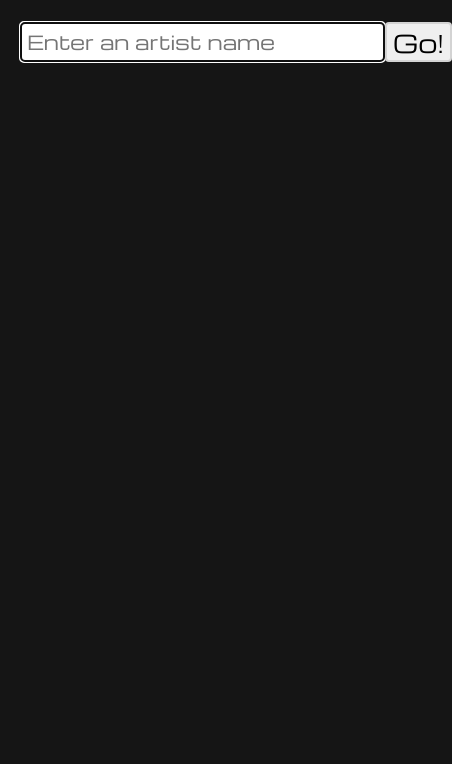
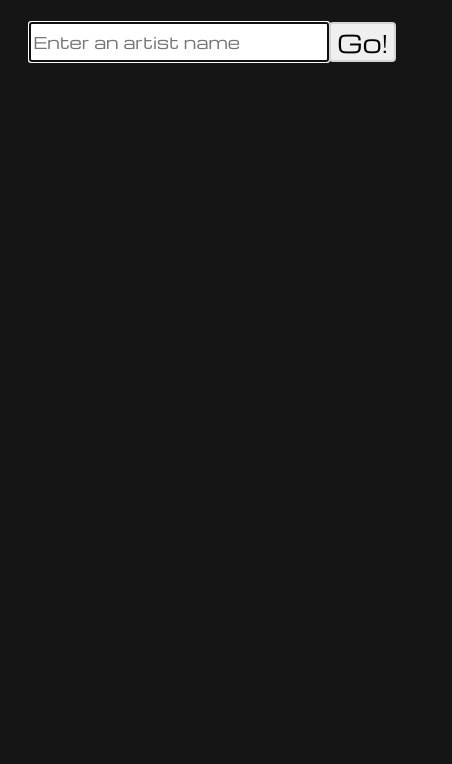
Before and after one commit to sethanderson1/youtube-guitar-lessons-finder, a plain HTML site: page index.html in a window 390 px wide. Shown: the part 80-844 px from the top of the page, 452 px wide, since content can reach past the window. Drawn offline with nearby package versions, Linux system fonts and the light colour scheme.

Commit message:
pushing so can test on mobile 1

```diff
--- a/index.html
+++ b/index.html
@@ -31,14 +31,18 @@
     <div class="container">
         <header>
             <!-- change to js-back-button-container and change in jquery  -->
+            <h1 class="main-heading">YouTube Guitar Lesson Finder</h1>
+
             <div class="js-back-button-container back-button pointer" hidden>
                 <!-- <input type="button" value="BACK"> -->
+                                <h1 class="main-heading">YouTube Guitar Lesson Finder</h1>
+
                 <i class="fa fa-angle-double-left"  ></i>
                 <p class="back-text" hidden>back</p>
+
             </div>
 
         </header>
-        <h1 class="main-heading">YouTube Guitar Lesson Finder</h1>
 
         <form id="js-form" role="form">
             <div class="search-container">
--- a/main.css
+++ b/main.css
@@ -49,17 +49,75 @@ header {
 /* text-align: center; */
 }
 
+.main-heading {
+  font-size: 1.4rem;
+  /* text-align-last: center; */
+  margin: 0 auto 40px; /* remove margin for large screens */
+  padding: 10px 0 0 0;
+  width:300px;
+  text-align: center;
+}
+
 .back-button {
   position: absolute;
   border:1px yellow;
   font-size: 4rem;
   top: -10px;
-    left: 10px;
+  left: 10px;
 }
 
 .back-text {
   font-size: 2rem;
 }
+
+#js-form {
+  width:85%;
+  margin: 0 auto;
+}
+
+.search-container {
+  display:flex;
+  max-width: 500px;
+  margin:0 auto;
+}
+
+.search-field {
+  flex-grow: 2;
+  flex-shrink: 1;
+  flex-basis: 100px;
+  height: 40px;
+  text-align: left;
+  vertical-align: middle;
+}
+
+.submit-button {
+  flex-grow: 0;
+  flex-shrink: 1;
+  flex-basis: 70px;
+  line-height: 34px;
+  font-size: 1.5rem;
+  border: 2px solid lightgray;
+  border-radius: 4px;
+  width: 70px;
+  vertical-align: middle;
+}
+
+input[type="submit"]:hover {
+  cursor: pointer;
+}
+
+
+
+input[type="number"],input[type="text"] {
+  /* padding: 0 0 0 5px;
+  line-height: 43px;
+  font-size: 1.2rem;
+  border: 2px solid lightgray;
+  border-radius: 4px; */
+  /* background-color: rgb(197, 197, 197); */
+  /* color:lightgray; */
+}
+
 
 
 
@@ -79,73 +137,6 @@ form {
   /* max-width: 800px; */
 }
 
-.main-heading {
-  font-size: 1.4rem;
-  /* text-align-last: center; */
-  margin: 0 auto 40px; /* remove margin for large screens */
-  padding: 10px 0 0 0;
-  width:300px;
-  text-align: center;
-
-}
-
-
-.search-container {
-
-  display:flex;
-  max-width: 500px;
-  margin:0 auto;
-  padding:0 20px;
-
-  /* justify-content: center; */
-
-}
-
-
-.search-field {
-
-  flex-grow: 2;
-  flex-shrink: 1;
-  flex-basis: 250px;
-
-  height: 40px;
-
-  text-align: left;
-  vertical-align: middle;
-  /* padding: 0 0 0 7px; */
-
-}
-
-.submit-button {
-
-  flex-grow: 0;
-  flex-shrink: 1;
-  flex-basis: 70px;
-
-  line-height: 34px;
-  font-size: 1.5rem;
-  border: 2px solid lightgray;
-  border-radius: 4px;
-  width: 70px;
-  vertical-align: middle;
-  /* float:right; */
-}
-
-input[type="submit"]:hover {
-  cursor: pointer;
-}
-
-
-
-input[type="number"],input[type="text"] {
-  padding: 0 0 0 5px;
-  line-height: 43px;
-  font-size: 1.2rem;
-  border: 2px solid lightgray;
-  border-radius: 4px;
-  /* background-color: rgb(197, 197, 197); */
-  /* color:lightgray; */
-}
 
 
 
```
